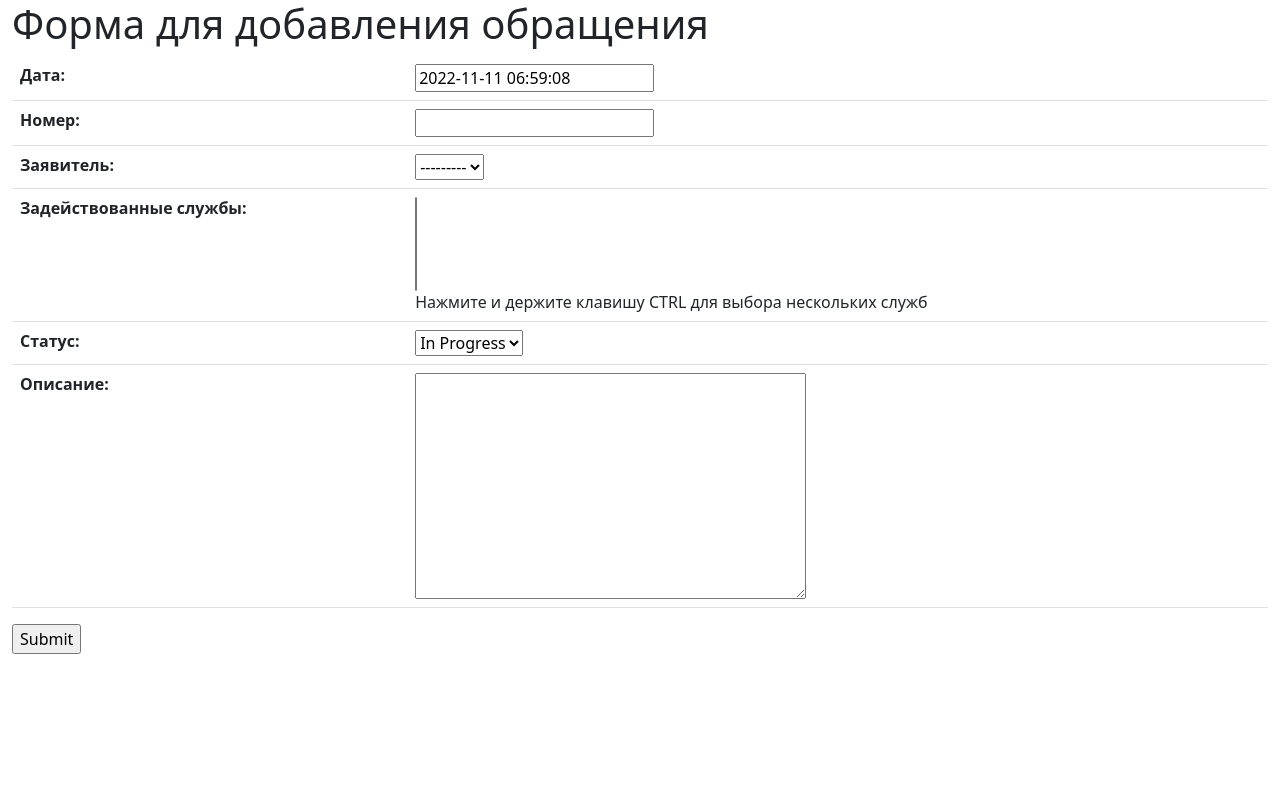
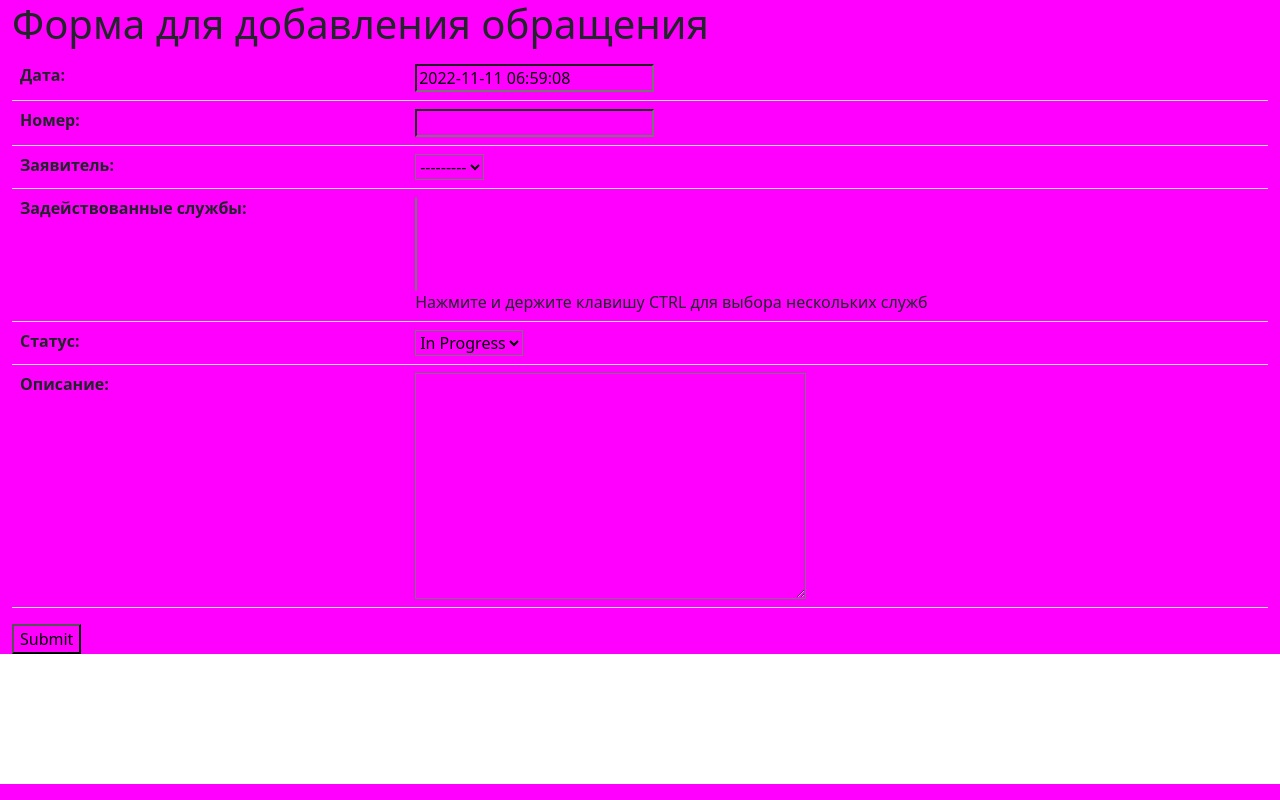
Before and after one commit to groomyjohny/Django-Intro_1_1, a Django app: page /core/add_appeal in a window 1280 px wide. Run offline with Django 4.2, Linux system fonts and the light colour scheme; data that the repository does not hold is empty.

Commit message:
Added global style css to global_template.html

```diff
--- a/Intro_1_1/settings.py
+++ b/Intro_1_1/settings.py
@@ -118,6 +118,7 @@ USE_TZ = True
 # https://docs.djangoproject.com/en/4.1/howto/static-files/
 
 STATIC_URL = 'static/'
+STATIC_ROOT = 'static/'
 
 # Default primary key field type
 # https://docs.djangoproject.com/en/4.1/ref/settings/#default-auto-field
--- /dev/null
+++ b/core/static/styles/global.css
@@ -0,0 +1,3 @@
+* {
+    background-color: magenta
+}
--- a/core/templates/global_template.html
+++ b/core/templates/global_template.html
@@ -1,3 +1,4 @@
+{% load static %}
 <!DOCTYPE 'html'>
 <html>
     <head>
@@ -5,7 +6,7 @@
         <meta name="viewport" content="width=device-width, initial-scale=1" />
         <link href="https://cdn.jsdelivr.net/npm/bootstrap@5.2.2/dist/css/bootstrap.min.css" rel="stylesheet" integrity="sha384-Zenh87qX5JnK2Jl0vWa8Ck2rdkQ2Bzep5IDxbcnCeuOxjzrPF/et3URy9Bv1WTRi" crossorigin="anonymous">
         <script src="https://cdn.jsdelivr.net/npm/bootstrap@5.2.2/dist/js/bootstrap.bundle.min.js" integrity="sha384-OERcA2EqjJCMA+/3y+gxIOqMEjwtxJY7qPCqsdltbNJuaOe923+mo//f6V8Qbsw3" crossorigin="anonymous"></script>
-        <!-- TODO: add global.css static file for custom styles -->
+        <link href="{% static 'styles/global.css' %}" rel="stylesheet">
         {% block 'head' %}
         {% endblock %}
     </head>
```
